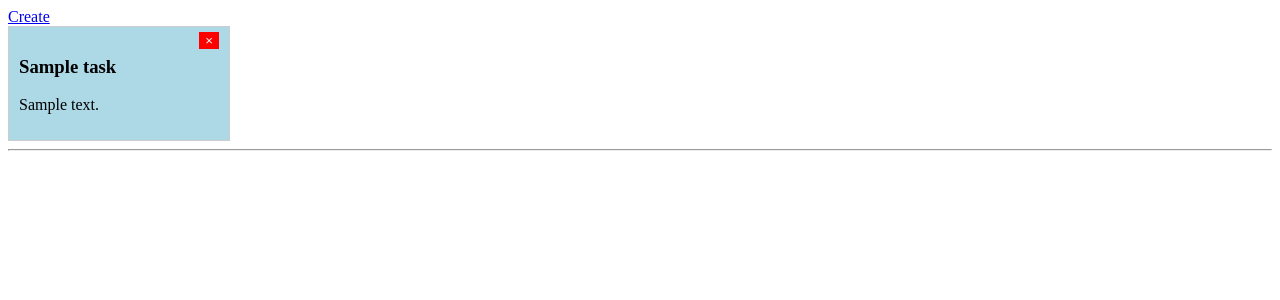
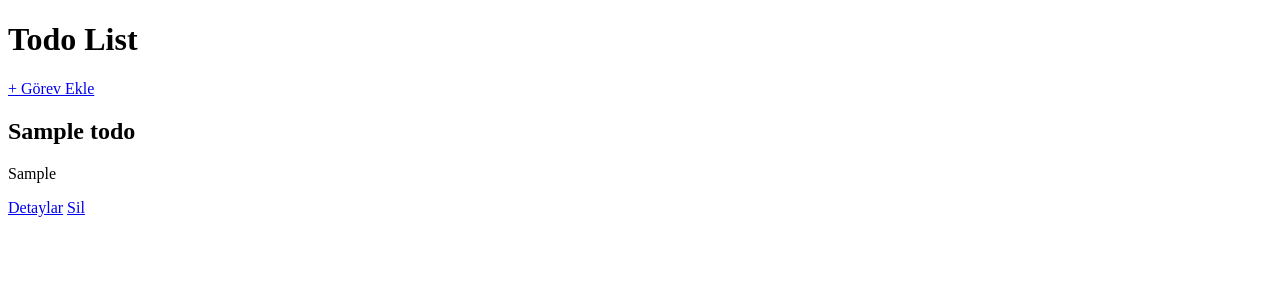
Before and after one commit to Crosdeep/todoApp, a Flask app: page / in a window 1280 px wide. Shown: the top 300 px of the page. Run offline with Flask 3, Linux system fonts and the light colour scheme; tables that the repository leaves empty hold one stand-in row (values such as "Sample post").

Commit message:
Değişiklikler yapıldı

```diff
--- a/app.py
+++ b/app.py
@@ -1,53 +1,24 @@
-from flask import Flask, render_template, request, redirect, url_for
-from flask_sqlalchemy import SQLAlchemy
+#app
+from logging import DEBUG
+
+from flask import Flask
+from config import Config
+from models import db
+from routes import todo_db
 
 app = Flask(__name__)
+app.config.from_object(Config)
 
-#postgreSQL veritabanı bağlantısı
-app.config['SQLALCHEMY_DATABASE_URI'] = 'postgresql://kullanıcı_adı:şifre@localhost/veritabanı_adı'
-app.config['SQLALCHEMY_TRACK_MODIFICATIONS'] = False
+#veritabanı başlat
+db.init_app(app)
 
-db = SQLAlchemy(app)
+#Blueprint kaydet
+app.register_blueprint(todo_db)
 
-#görev modeli
-class Task(db.Model):
-    id = db.Column(db.Integer, primary_key=True)
-    title = db.Column(db.String(100), nullable=False)
-    todo_task = db.Column(db.String(200), nullable=False)
-    description = db.Column(db.String(200), nullable=False)
+#Veritabnı tablo olusturma
+with app.app_context():
+    db.create_all()
 
-# Veritabanını oluşturmak için
-# with app.app_context():
-# db.create_all()
 
-@app.route('/')
-def index():
-    tasks = Task.query.all()
-    return render_template('index.html', tasks=tasks)
-
-@app.route('/create', methods=['GET', 'POST'])
-def create():
-    if request.method == 'POST':
-        title = request.form['title']
-        description = request.form['description']
-        date = request.form['date']
-        new_task = Task(title=title, description=description, date=date)
-        db.session.add(new_task)
-        db.session.commit()
-        return redirect(url_for('index'))
-    return render_template('index.html')
-
-@app.route('/task/<int:id>')
-def task_detail(id):
-    task = Task.query.get_or_404(id)
-    return render_template('card.html', task=task)
-
-@app.route('/delete/<int:id>')
-def delete_task(id):
-    task = Task.query.get_or_404(id)
-    db.session.delete(task)
-    db.session.commit()
-    return redirect(url_for('index'))
-
-if __name__ == '__main__':
+if __name__ == "__main__":
     app.run(debug=True)
--- /dev/null
+++ b/config.py
@@ -0,0 +1,6 @@
+import os
+
+class Config:
+    SECRET_KEY = os.environ.get('SECRET_KEY') or 'hard_to_guess_password'
+    SQLALCHEMY_DATABASE_URI = os.environ.get('DATABASE_URL') or 'postgresql://kisi:pp123@localhost/todoApp_db'
+    SQLALCHEMY_TRACK_MODIFICATIONS = False
--- /dev/null
+++ b/routes.py
@@ -0,0 +1,34 @@
+#routes
+from crypt import methods
+
+from flask import Blueprint, render_template, request, redirect, url_for
+from models import db, Todo
+
+#blueprint olusturma
+todo_db = Blueprint('todo',__name__)
+
+#Anasayfa
+@todo_db.route("/")
+def index():
+    todos = Todo.query.all()
+    return render_template("index.html", todos=todos)
+
+
+#Görev olusturma
+@todo_db.route("/create", methods=['POST','GET'])
+def create_task():
+    if request.method == 'POST':
+        title = request.form['title']
+        task = request.form['task']
+        description = request.form.get('description')
+
+        new_task = Todo(title=title, task=task, description=description)
+        db.session.add(new_task)
+        db.session.commit()
+        return redirect(url_for('todo.index'))
+
+#Görev detay sayfası
+@todo_db.route('/task/<int:id>')
+def detail_task(id):
+    task = Todo.query.get_or_404(id)
+    return  render_template('task_detail.html', task=task)
--- a/static/style.css
+++ /dev/null
@@ -1,27 +0,0 @@
-   .task-container {
-            display: flex;
-            flex-wrap: wrap;
-            gap: 20px;
-        }
-
-        .task-card {
-            width: 200px;
-            background-color: lightblue;
-            border: 1px solid #ccc;
-            padding: 10px;
-            position: relative;
-        }
-
-        .delete-btn {
-            position: absolute;
-            top: 5px;
-            right: 10px;
-            background-color: red;
-            color: white;
-            border: none;
-            cursor: pointer;
-        }
-
-        .delete-btn:hover {
-            background-color: darkred;
-        }
--- a/templates/index.html
+++ b/templates/index.html
@@ -2,26 +2,20 @@
 <html lang="en">
 <head>
     <meta charset="UTF-8">
-    <meta name="viewport" content="width=device-width, initial-scale=1.0">
-    <link rel="stylesheet" href="style.css">
-    <link rel="stylesheet" href="index.js">
-    <title>{% block title %} Anasayfa {% endblock %}</title>
+    <title>Todo List</title>
 </head>
 <body>
-    <nav class="create-nav">
-        <a href="#" class="create-btn">Create</a>
-    </nav>
-    <!-- Görev Kartları -->
-    <div class="task-container" id="taskContainer">
-        {% for task in tasks %}
-        <div class="task-card" data-task-id="{{ task.id }}">
-            <h3>{{ task.title }}</h3>
-            <p>{{ task.description }}</p>
-            <p>{{ task.date }}</p>
-            <button class="delete-btn" onclick="deleteTask({{ task.id }})">×</button>
-        </div>
+    <h1>Todo List</h1>
+    <a href="{{ url_for('todo.create_task') }}">+ Görev Ekle</a>
+    <div>
+        {% for todo in todos %}
+            <div>
+                <h2>{{ todo.title }}</h2>
+                <p>{{ todo.task }}</p>
+                <a href="{{ url_for('todo.task_detail', id=todo.id) }}">Detaylar</a>
+                <a href="{{ url_for('todo.delete_task', id=todo.id) }}">Sil</a>
+            </div>
         {% endfor %}
     </div>
-    <hr>
 </body>
 </html>
```
Also changed, not shown: models.py (added, +20 -0 lines), templates/card.html (deleted, +0 -36 lines), templates/create_task.html (added, +23 -0 lines), templates/form.html (deleted, +0 -19 lines), templates/task_detail.html (added, +14 -0 lines).
